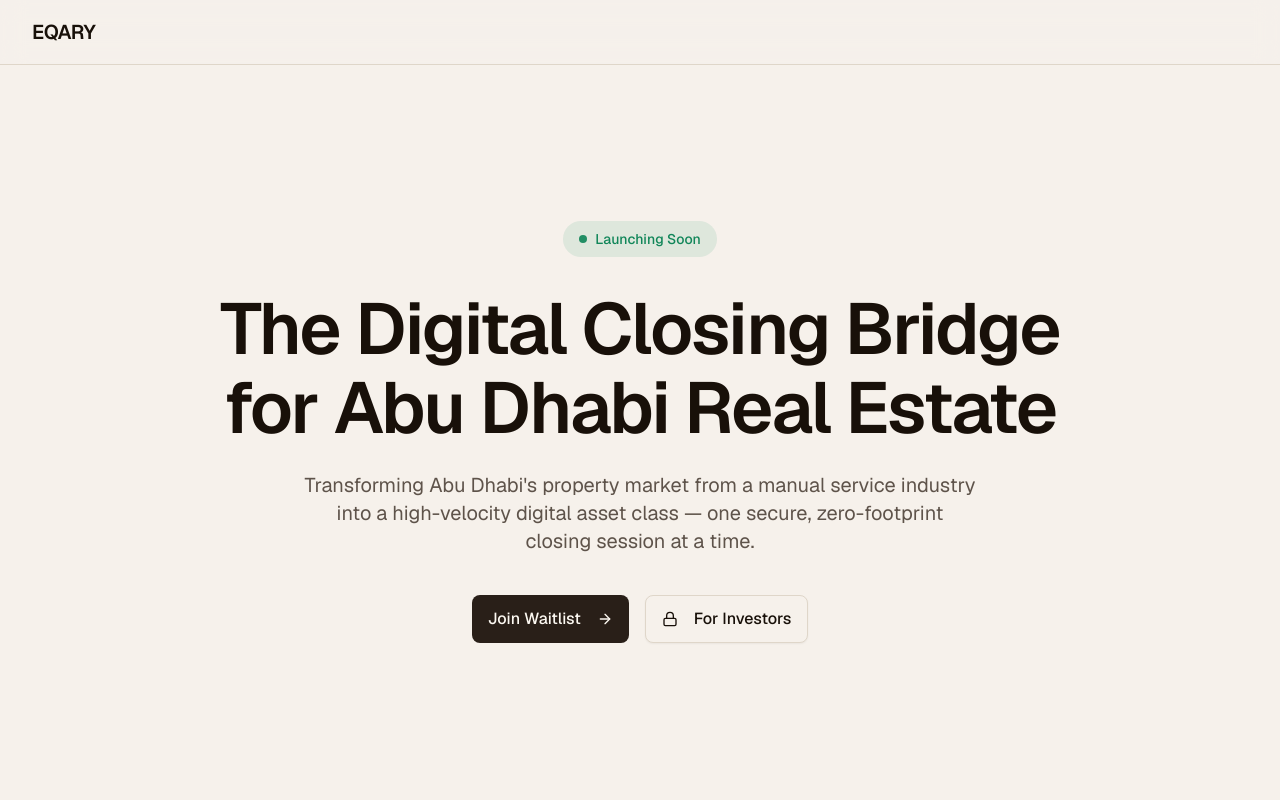
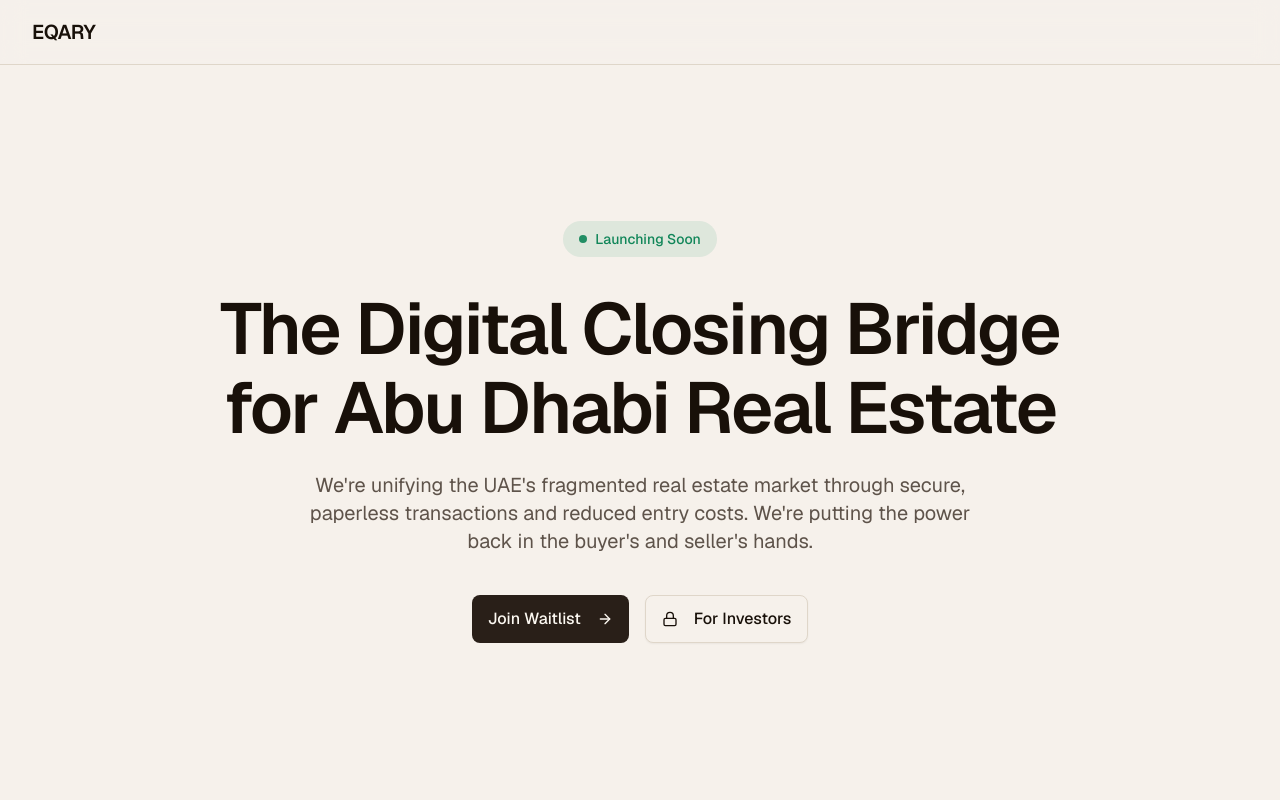
Before and after one commit to ahmedalkindi849-png/eqary, a Next.js app: page / in a window 1280 px wide. Shown: the top 800 px of the page. Built offline with nearby package versions, Linux system fonts and the light colour scheme.

Commit message:
feat: update hero subtitle to unify UAE real estate market
Revise hero text to emphasize secure, paperless transactions and cost reduction.

```diff
--- a/components/hero.tsx
+++ b/components/hero.tsx
@@ -24,7 +24,7 @@ export function Hero() {
           </h1>
 
           <p className="text-lg sm:text-xl text-muted-foreground max-w-2xl mx-auto mb-10 text-pretty">
-            Transforming Abu Dhabi&apos;s property market from a manual service industry into a high-velocity digital asset class — one secure, zero-footprint closing session at a time.
+            We&apos;re unifying the UAE&apos;s fragmented real estate market through secure, paperless transactions and reduced entry costs. We&apos;re putting the power back in the buyer&apos;s and seller&apos;s hands.
           </p>
 
           <div className="flex flex-col sm:flex-row gap-4 justify-center items-center">
```
